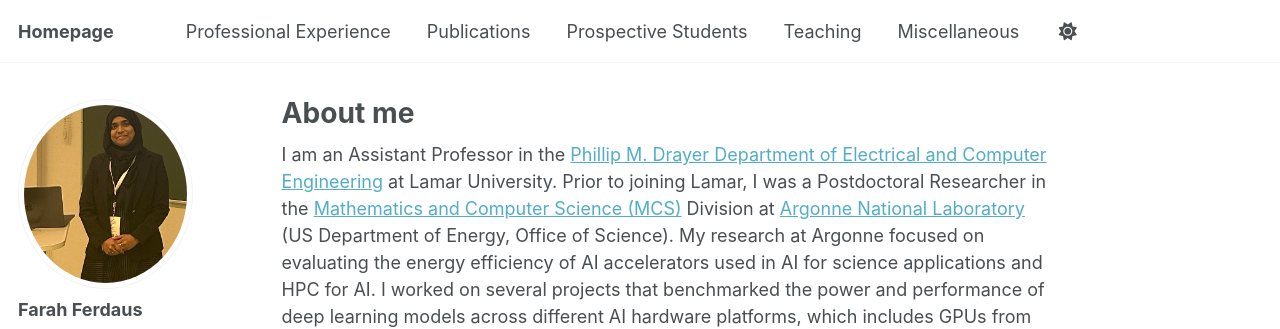
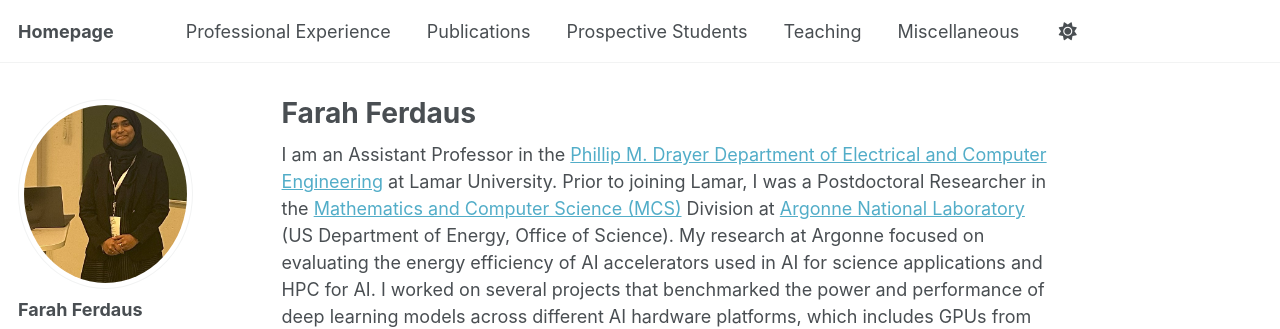
Before and after one commit to fferdaus/fferdaus.github.io, a Jekyll site: the page built from _pages/about.md, in a window 1280 px wide and 900 px high. Shown: the top 329 px of the window. Built offline with Jekyll 4.4.1, drawn with Linux system fonts in a browser that asks for light colours; some web fonts are replaced.

Commit message:
Update about.md

```diff
--- a/_pages/about.md
+++ b/_pages/about.md
@@ -1,6 +1,6 @@
 ---
 permalink: /
-title: "About me"
+title: "Farah Ferdaus"
 author_profile: true
 redirect_from:
   - /about/
```
